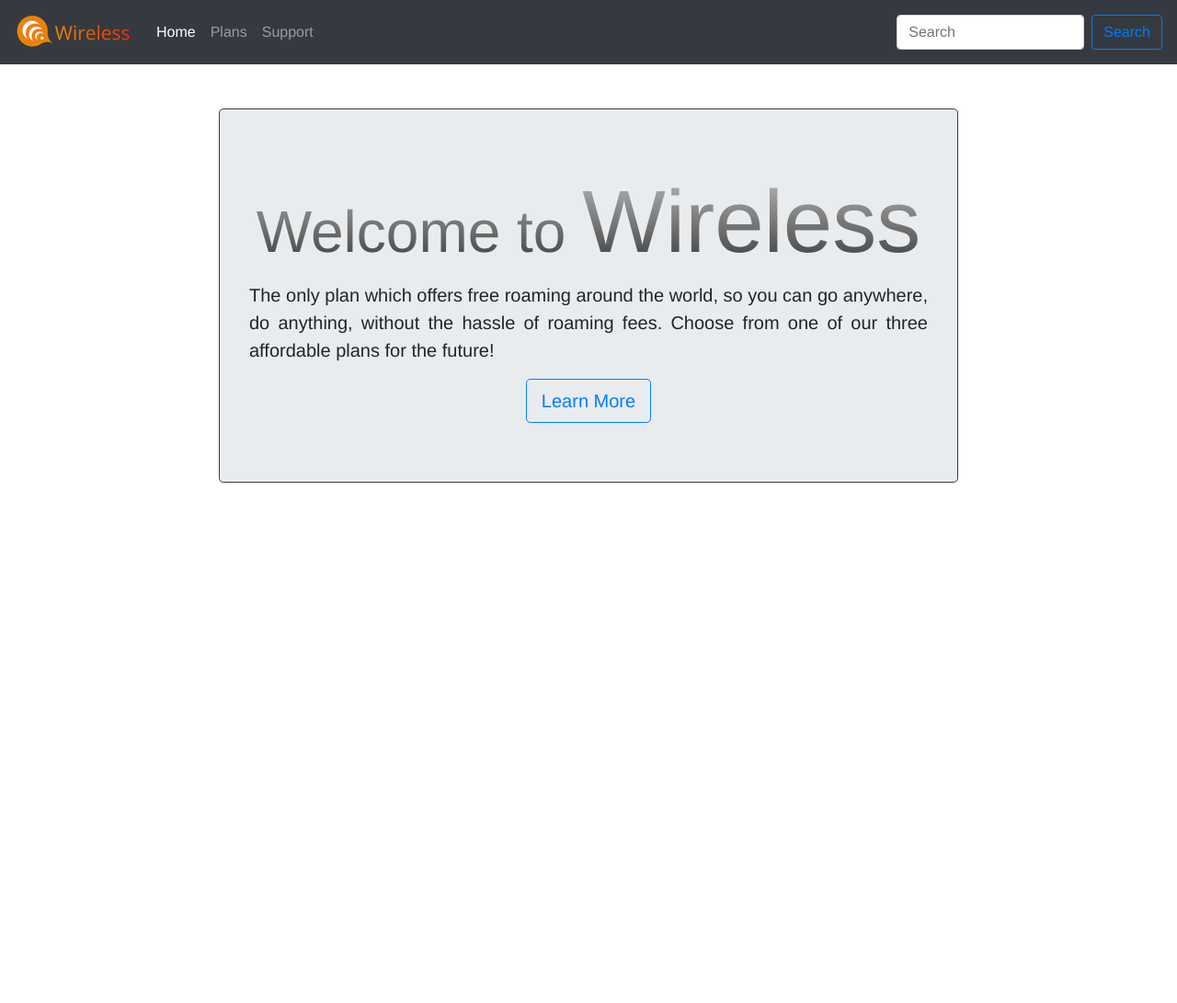
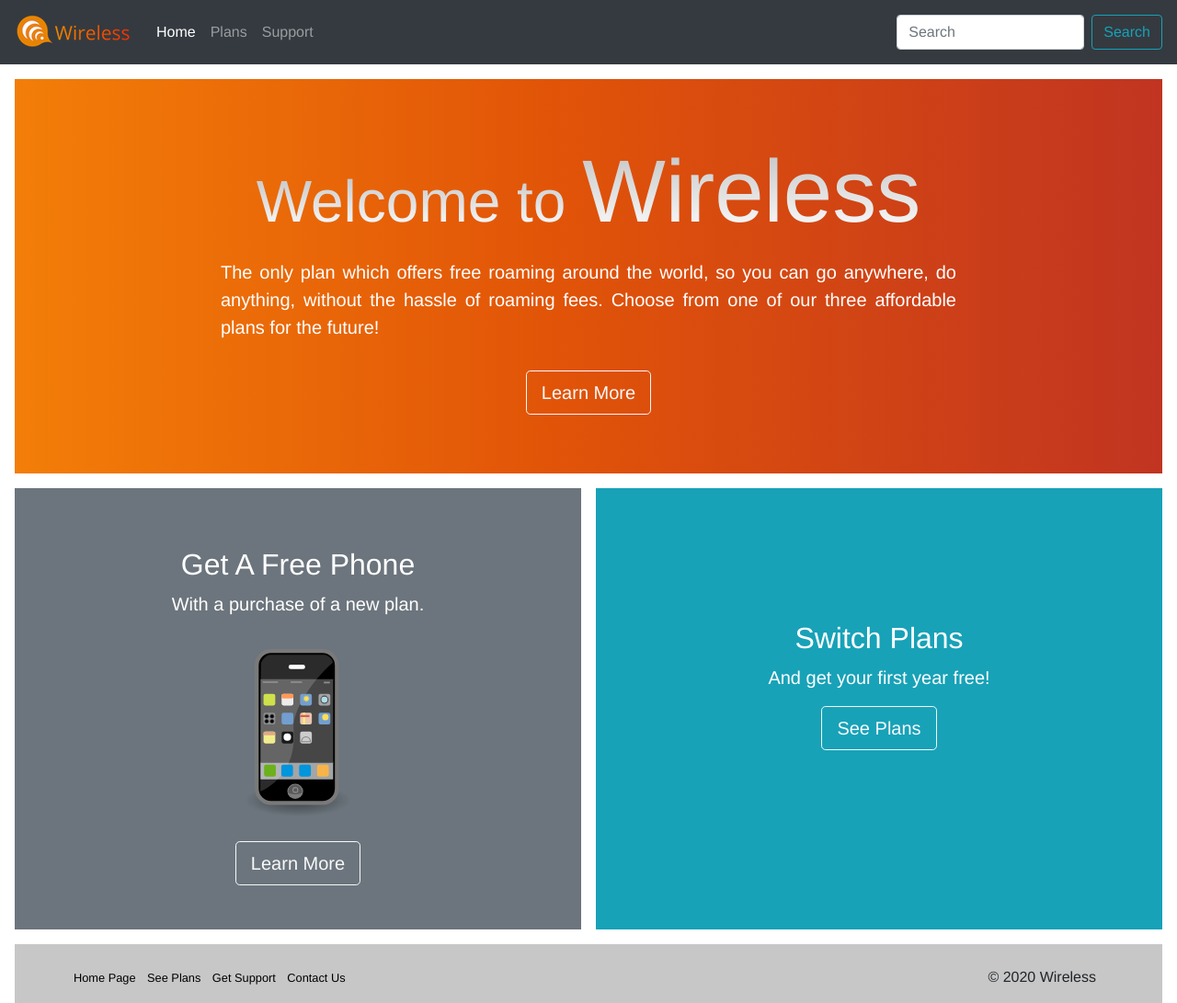
Before and after one commit to nickkniola/wireless, a website: page index.html in a window 1280 px wide. Shown: the whole page at 92% size. Before the commit the page ends 870 px from the top, so only its background shows below. Drawn offline with nearby package versions, Linux system fonts and the light colour scheme.

Commit message:
Design changes, footer

```diff
--- a/css/styles.css
+++ b/css/styles.css
@@ -1,19 +1,46 @@
 
   .jumbotron {
-    margin-top: 0;
-    border-style: solid;
-
+    /* background-color: #F36C22; */
+    background: rgb(243,126,8);
+background: linear-gradient(90deg, rgba(243,126,8,1) 0%, rgb(225, 84, 8) 47%, rgba(193,52,33,1) 100%);
+    width: 100%;
+    border-radius: 0;
+    margin-bottom: 0;
 }
 
 .wireless-home {
-  max-width: 900px;
+  padding-left: 0;
+  padding-right: 0;
 }
 
-h1 {
+
+#welcome-title {
   font-family: Helvetica, sans-serif;
-  background: -webkit-linear-gradient(silver, #333);
+  background: -webkit-linear-gradient(silver, white );
+  /* #333 */
   -webkit-background-clip: text;
   -webkit-text-fill-color: transparent;
+}
+
+
+
+#wireless-title {
+  font-family: Helvetica, sans-serif;
+  background: -webkit-linear-gradient(silver, white );
+  -webkit-background-clip: text;
+  -webkit-text-fill-color: transparent;
+  /* font-family: Helvetica, sans-serif;
+  background: -webkit-linear-gradient(#f37e08, #c13421);
+  -webkit-background-clip: text;
+  -webkit-text-fill-color: transparent; */
+}
+
+#home-description {
+  color: white;
+  max-width: 50rem;
+  margin: auto;
+  margin-bottom: 2rem;
+  margin-top: 1rem;
 }
 
 body {
@@ -34,21 +61,39 @@ body {
   margin-right:1rem;
 }
 
+.list-inline {
+  padding-left: 0;
+  list-style: none;
+}
 
+.list-inline-item a {
+  color: black;
+}
+
+.list-inline-item a:hover {
+  color: orangered;
+
+}
+
+.wireless-bar {
+  background-color: rgb(199, 199, 199);
+}
 
  @media (min-width: 0px) {
     h1 {font-size:1.6rem;}
     #wireless-title {font-size:2.25rem;}
+    #secondary-titles {font-size:2.25rem; margin-bottom:1rem;}
   }
 @media (min-width: 576px) {
     h1 {font-size:2rem;}
-    #wireless-title {font-size:3rem;}
+    #wireless-title {font-size:5rem;}
+    #secondary-titles {font-size:3rem;}
   }
 
 
   @media (min-width: 768px) {
     h1 {font-size:3rem;}
-    #wireless-title {font-size:5rem;}
+
 
   }
 
@@ -56,10 +101,12 @@ body {
   @media (min-width: 992px) {
     h1 {font-size:4rem;}
     #wireless-title {font-size:6rem;}
+    #secondary-titles {font-size:3.5rem;}
   }
 
 
   @media (min-width: 1200px) {
     h1 {font-size:4rem;}
     #wireless-title {font-size:6rem;}
+    #secondary-titles {font-size:4rem;}
   }
--- a/index.html
+++ b/index.html
@@ -35,27 +35,69 @@
             </ul>
             <form class="form-inline">
                 <input class="form-control  my-2 mr-sm-2" type="search" placeholder="Search" aria-label="Search">
-                <button class="btn btn-outline-primary my-2 my-sm-1 ml-auto-xs mr-auto " type="submit">Search</button>
+                <button class="btn btn-outline-info my-2 my-sm-1 ml-auto-xs mr-auto " type="submit">Search</button>
             </form>
         </div>
     </nav>
 
 
-    <div class="container-fluid wireless-home pt-5 px-md-5" style="height:800px;">
-        <div class="jumbotron border border-dark">
+    <div class="container-fluid wireless-home  px-md-3 pt-md-3 ">
+        <div class="jumbotron">
             <div class="row">
                 <div class="col text-center">
-                    <h1>Welcome to <span id="wireless-title">Wireless</span></h1>
-                    <p class="lead text-justify">The only plan which offers free roaming around the world, so you can go anywhere, do anything, without the hassle of roaming fees. Choose from one of our three affordable plans for the future!</p>
+                    <h1><span id="welcome-title">Welcome to </span><span id="wireless-title">Wireless</span></h1>
+                    <p class="lead text-justify" id="home-description">The only plan which offers free roaming around the world, so you can go anywhere, do anything, without the hassle of roaming fees. Choose from one of our three affordable plans for the future!</p>
                     <div class="text-center mt-1">
-                        <a class="btn btn-lg btn-outline-primary " href="plans.html" role="button">Learn More</a>
+                        <a class="btn btn-lg btn-outline-light " href="plans.html" role="button">Learn More</a>
                     </div>
                 </div>
             </div>
         </div>
     </div>
+    <div class="d-md-flex flex-md-equal my-2 my-md-3 pl-md-3">
+        <div class="col bg-secondary mr-md-3 pt-3 py-4 px-3 pt-md-5 px-md-5 text-center text-white overflow-hidden">
+            <div class="py-3">
+                <h2 class="display-5">Get A Free Phone </h2>
+                <p class="lead">With a purchase of a new plan.</p>
+            </div>
+            <div>
+                <img src="img/iphone.svg" alt="iPhone"/>
+            </div>
+            <div class="my-2 py-3">
+                <a class="btn btn-lg btn-outline-light " href="plans.html" role="button">Learn More</a>
+            </div>
+        </div>
+
+        <div class="col bg-info mr-md-3 pt-1 py-2 my-2 my-md-0 px-3 pt-md-5 px-md-5 text-center text-white overflow-hidden">
+            <div class="my-5 py-5">
+              <h2 class="display-5">Switch Plans</h2>
+              <p class="lead">And get your first year free!</p>
+              <a class="btn btn-lg btn-outline-light " href="plans.html" role="button">See Plans</a>
+            </div>
+            <div>
+
+            </div>
+
+          </div>
 
 
+      </div>
+
+<footer class="px-md-3">
+    <div class="wireless-bar d-flex flex-equal pl-md-3">
+        <div class="col mr-md-4 pt-4 px-md-5 text-center overflow-hidden">
+            <ul class="list-inline list-unstyled text-center float-left">
+                <li class="list-inline-item"><a href="#"><small>Home Page</small></a></li>
+                <li class="list-inline-item"><a href="plans.html"><small>See Plans</small></a></li>
+                <li class="list-inline-item"><a href="support.html"><small>Get Support</small></a></li>
+                <li class="list-inline-item"><a href="support.html"><small>Contact Us</small></a></li>
+            </ul>
+            <div class="sm-float-center float-right">
+                <p>© 2020 Wireless</p>
+            </div>
+        </div>
+    </div>
+</footer>
 
 
 
```
Also changed, not shown: buy.html (+15 -1 lines), plans.html (+21 -6 lines), support.html (+18 -3 lines), img/android-1295022_960_720.webp (added), img/iphone.svg (added).
